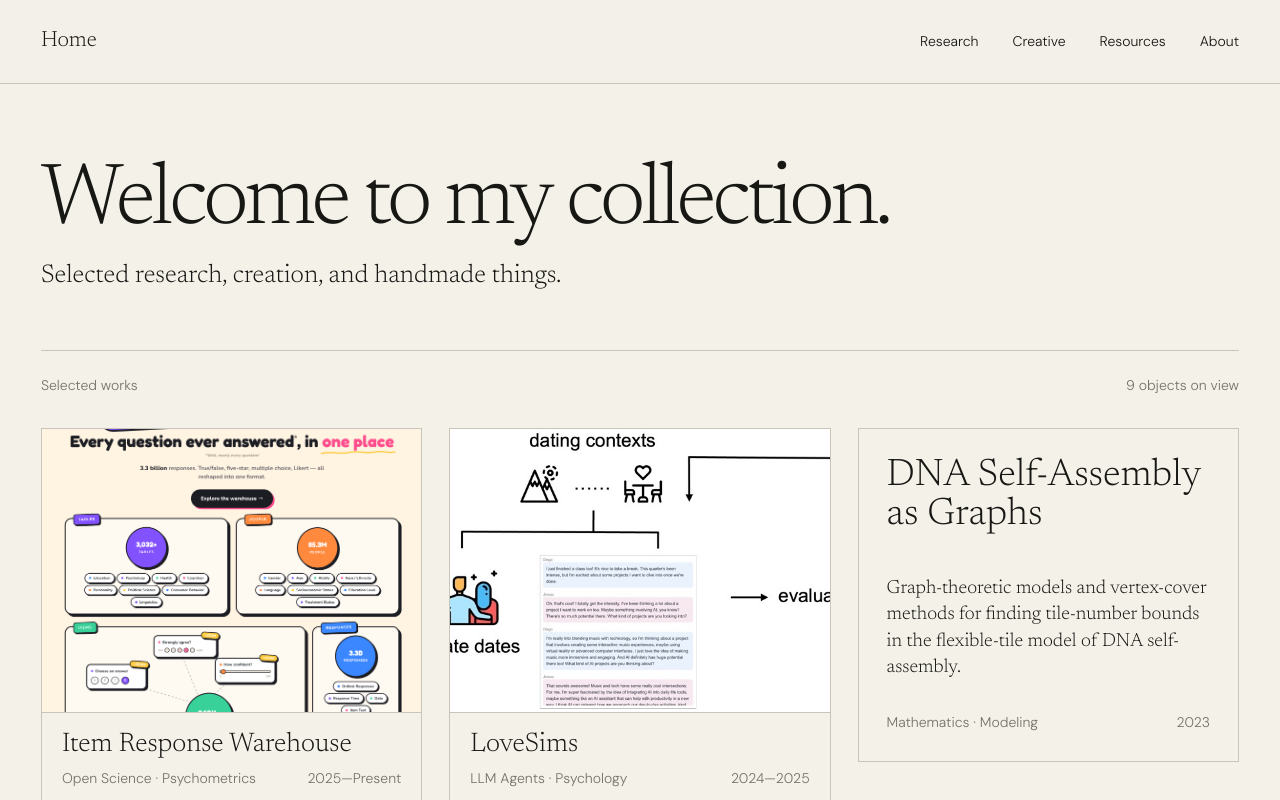
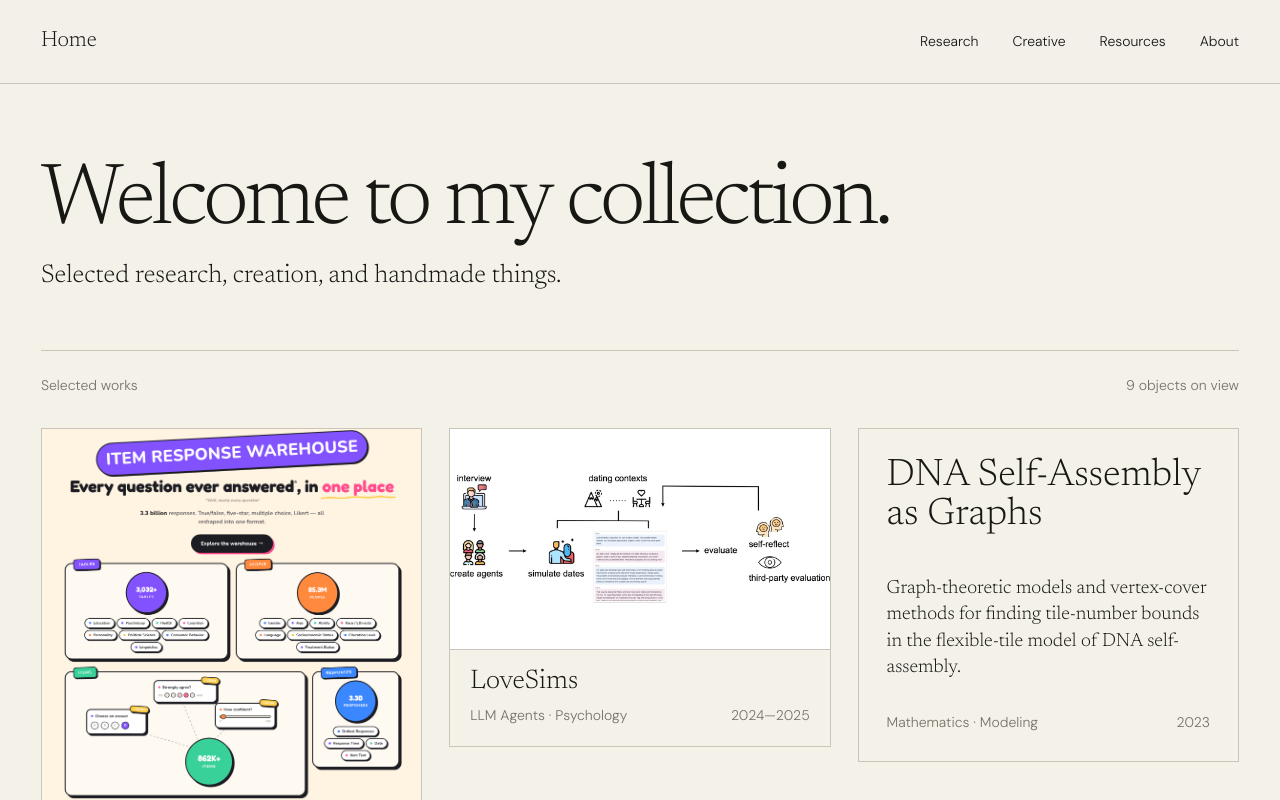
Before and after one commit to xingyi-zhang/xingyi-zhang.github.io, a Next.js app: page / in a window 1280 px wide. Shown: the top 800 px of the page. Built offline with nearby package versions, Linux system fonts and the light colour scheme.

Commit message:
Show portfolio images without cropping

```diff
--- a/app/components/Catalog.tsx
+++ b/app/components/Catalog.tsx
@@ -4,8 +4,7 @@ import { useLayoutEffect, useRef, useState } from "react";
 import type { CatalogItem } from "../data";
 
 function Artwork({ item, large = false }: { item: CatalogItem; large?: boolean }) {
-  const shape = item.shape ?? (item.section === "creative" ? "square" : "landscape");
-  return <div className={`artwork has-image ${shape} ${large ? "large" : ""}`}><img src={item.image} alt={item.title} /></div>;
+  return <div className={`artwork has-image ${large ? "large" : ""}`}><img src={item.image} alt={item.title} /></div>;
 }
 
 function internalUrl(item: CatalogItem) {
--- a/app/data/creative.ts
+++ b/app/data/creative.ts
@@ -6,15 +6,15 @@ export const creativeFilters = {
 };
 
 export const creativeItems: CreativeItem[] = [
-  { section: "creative", id: "hexster", title: "Hexster", date: "2026", labels: ["Tabletop Game", "Team Bilby"], practice: "Design", materials: ["Paper"], description: "A cooperative route-building game about hamsters tunneling toward their partners through silent coordination, spatial reasoning, and a little mind-reading.", links: [{ label: "Project Page", url: "https://mechanicsofmagic.com/2026/07/10/p1-hexster-team-bilby/" }], featured: true, shape: "landscape", image: "/images/creative/hexster.png" },
+  { section: "creative", id: "hexster", title: "Hexster", date: "2026", labels: ["Tabletop Game", "Team Bilby"], practice: "Design", materials: ["Paper"], description: "A cooperative route-building game about hamsters tunneling toward their partners through silent coordination, spatial reasoning, and a little mind-reading.", links: [{ label: "Project Page", url: "https://mechanicsofmagic.com/2026/07/10/p1-hexster-team-bilby/" }], featured: true, image: "/images/creative/hexster.png" },
   { section: "creative", id: "sixth-face", title: "The Sixth Face", date: "2026", labels: ["Game Design", "Team Bathyergus"], practice: "Design", materials: ["Digital"], description: "An experimental game project created with Team Bathyergus.", links: [{ label: "Project Page", url: "https://mechanicsofmagic.com/2026/08/14/p2-the-sixth-face-vincent-van-gogh-team-bathyergus/" }], featured: true, image: "/images/creative/sixth-face.png" },
   { section: "creative", id: "funnel-cake", title: "Funnel Cake Is Not Real Cake", date: "Notes", labels: ["Random Thoughts", "Writing"], practice: "Writing", materials: ["Paper"], description: "A short investigation into names, categories, and suspicious desserts." },
   { section: "creative", id: "taco-transport", title: "Tacos, Burritos & Nachos", date: "Notes", labels: ["Random Thoughts", "Writing"], practice: "Writing", materials: ["Paper"], description: "They may differ primarily in their transportation medium." },
-  { section: "creative", id: "dragon", title: "Dragon", date: "Ongoing", labels: ["Creature", "Object"], practice: "Crochet", materials: ["Yarn"], description: "A small creature from an expanding handmade menagerie.", shape: "portrait", image: "/images/creative/dragon.jpeg" },
+  { section: "creative", id: "dragon", title: "Dragon", date: "Ongoing", labels: ["Creature", "Object"], practice: "Crochet", materials: ["Yarn"], description: "A small creature from an expanding handmade menagerie.", image: "/images/creative/dragon.jpeg" },
   { section: "creative", id: "jellyfish", title: "Jellyfish", date: "Ongoing", labels: ["Creature", "Object"], practice: "Crochet", materials: ["Yarn"], image: "/images/creative/jellyfish.jpeg" },
   { section: "creative", id: "frog", title: "Frog", date: "Ongoing", labels: ["Creature", "Object"], practice: "Crochet", materials: ["Yarn"], image: "/images/creative/frog.jpeg" },
   { section: "creative", id: "sweets", title: "Sweets", date: "Ongoing", labels: ["Cupcake · Donuts · Cake · Ice Cream", "Series"], practice: "Crochet", materials: ["Yarn"], description: "A soft collection of desserts: cupcake, donuts, cake, and ice cream.", featured: true, image: "/images/creative/sweets.jpeg" },
-  { section: "creative", id: "woven-rainbow", title: "Woven Rainbow", date: "Ongoing", labels: ["Weaving", "Textile"], practice: "Weaving", materials: ["Yarn", "Fiber"], featured: true, shape: "landscape" },
+  { section: "creative", id: "woven-rainbow", title: "Woven Rainbow", date: "Ongoing", labels: ["Weaving", "Textile"], practice: "Weaving", materials: ["Yarn", "Fiber"], featured: true },
   { section: "creative", id: "crochet-rainbow", title: "Crochet Rainbow", date: "Ongoing", labels: ["Crochet", "Object"], practice: "Crochet", materials: ["Yarn"] },
   { section: "creative", id: "crochet-swirl", title: "Swirl", date: "Ongoing", labels: ["Crochet", "Study"], practice: "Crochet", materials: ["Yarn"], image: "/images/creative/crochet-swirl.jpeg" },
   { section: "creative", id: "crochet-earrings", title: "金银", date: "Ongoing", labels: ["Crochet", "Wearable"], practice: "Crochet", materials: ["Yarn"], image: "/images/creative/crochet-earrings.jpeg" },
@@ -24,8 +24,8 @@ export const creativeItems: CreativeItem[] = [
   { section: "creative", id: "ceramics-handpinch-2", title: "Hand Pinch II", date: "Course Work", labels: ["Ceramics", "Vessels"], practice: "Ceramics", materials: ["Clay"], image: "/images/creative/ceramics-handpinch-2.jpg" },
   { section: "creative", id: "ceramics-moon", title: "I Love You to the Moon and Back", date: "Course Work", labels: ["Ceramics", "Object"], practice: "Ceramics", materials: ["Clay"], image: "/images/creative/ceramics-moon.jpg" },
   { section: "creative", id: "ceramics-like", title: "赞", date: "Course Work", labels: ["Ceramics", "Object"], practice: "Ceramics", materials: ["Clay"], image: "/images/creative/ceramics-like.jpg" },
-  { section: "creative", id: "yarn-sculpture", title: "Yarn Sculpture", date: "Course Project", labels: ["Sculpture", "Fiber"], practice: "Sculpture", materials: ["Yarn", "Fiber"], description: "A sculpture class final project made with yarn.", shape: "portrait", image: "/images/creative/pouring.jpeg" },
-  { section: "creative", id: "seesaw", title: "Seesaw", date: "Course Project", labels: ["Sculpture", "Installation"], practice: "Sculpture", materials: [], shape: "landscape", image: "/images/creative/seesaw.jpeg" },
-  { section: "creative", id: "beading", title: "Beading Studies", date: "2025", labels: ["Jewelry", "Collection"], practice: "Design", materials: [], shape: "landscape", image: "/images/creative/beading.jpeg" },
+  { section: "creative", id: "yarn-sculpture", title: "Yarn Sculpture", date: "Course Project", labels: ["Sculpture", "Fiber"], practice: "Sculpture", materials: ["Yarn", "Fiber"], description: "A sculpture class final project made with yarn.", image: "/images/creative/pouring.jpeg" },
+  { section: "creative", id: "seesaw", title: "Seesaw", date: "Course Project", labels: ["Sculpture", "Installation"], practice: "Sculpture", materials: [], image: "/images/creative/seesaw.jpeg" },
+  { section: "creative", id: "beading", title: "Beading Studies", date: "2025", labels: ["Jewelry", "Collection"], practice: "Design", materials: [], image: "/images/creative/beading.jpeg" },
   { section: "creative", id: "drawings", title: "Drawings", date: "Ongoing", labels: ["Drawing", "Studies"], practice: "Drawing", materials: ["Paper"], description: "Lines, observations, visual notes, and studies collected over time." },
 ];
--- a/app/data/research.ts
+++ b/app/data/research.ts
@@ -7,7 +7,7 @@ export const researchFilters = {
 
 export const researchItems: ResearchItem[] = [
   { section: "research", id: "irw", title: "Item Response Warehouse", date: "2025—Present", labels: ["Open Science", "Psychometrics"], topics: ["Open Science"], outputs: ["Publication", "Project"], description: "A harmonized repository that makes large-scale item-response datasets easier to find, understand, and reuse.", links: [{ label: "Website", url: "https://itemresponsewarehouse.org/" }, { label: "Paper", url: "https://www.researchgate.net/publication/404056496_The_Item_Response_Warehouse_What_It_Is_How_to_Use_It_and_Targets_for_Potential_Improvements/" }], featured: true, image: "/images/research/irw.png" },
-  { section: "research", id: "lovesims", title: "LoveSims", date: "2024—2025", labels: ["LLM Agents", "Psychology"], topics: ["Perception"], outputs: ["Publication"], description: "An agent-based simulation using psychological and game-theoretic ideas to model partner selection and romantic relationship dynamics.", links: [{ label: "CHI 2025 Paper", url: "https://dl.acm.org/doi/full/10.1145/3706599.3720011" }], featured: true, shape: "portrait", image: "/images/research/lovesim.jpg" },
+  { section: "research", id: "lovesims", title: "LoveSims", date: "2024—2025", labels: ["LLM Agents", "Psychology"], topics: ["Perception"], outputs: ["Publication"], description: "An agent-based simulation using psychological and game-theoretic ideas to model partner selection and romantic relationship dynamics.", links: [{ label: "CHI 2025 Paper", url: "https://dl.acm.org/doi/full/10.1145/3706599.3720011" }], featured: true, image: "/images/research/lovesim.jpg" },
   { section: "research", id: "preregistration", title: "Preregistration & Registered Reports", date: "2023—2024", labels: ["Meta-research", "Psychology"], topics: ["Open Science"], outputs: ["Conference"], description: "An independent meta-analysis comparing rates of statistically significant findings across traditional articles, preregistered articles, and Registered Reports." },
   { section: "research", id: "word-clouds", title: "Semantic Priming in Word Clouds", date: "2022—2024", labels: ["Perception", "Visualization"], topics: ["Perception"], outputs: ["Publication"], description: "Experiments on peripheral vision, multiple primes, and the perceptual limits of reading meaning from word clouds.", links: [{ label: "VIS Paper", url: "https://ieeexplore.ieee.org/abstract/document/11298720" }], image: "/images/research/semantic-priming.png" },
   { section: "research", id: "dna", title: "DNA Self-Assembly as Graphs", date: "2023", labels: ["Mathematics", "Modeling"], topics: ["Graph Theory"], outputs: ["Publication", "Conference"], description: "Graph-theoretic models and vertex-cover methods for finding tile-number bounds in the flexible-tile model of DNA self-assembly.", links: [{ label: "Preprint", url: "https://arxiv.org/abs/2502.03716" }], featured: true },
--- a/app/data/types.ts
+++ b/app/data/types.ts
@@ -10,7 +10,6 @@ export type BaseItem = {
   gallery?: string[];
   links?: Link[];
   featured?: boolean;
-  shape?: "landscape" | "portrait" | "square";
 };
 
 export type ResearchItem = BaseItem & {
--- a/app/globals.css
+++ b/app/globals.css
@@ -26,9 +26,10 @@ main { min-height:calc(100vh - 84px); padding:0 3.2vw 120px; }
 .project-card-cell { min-width:0; padding-bottom:70px; }
 .project-card { display:block; width:100%; min-width:0; border:1px solid var(--line); transition:background .2s,border-color .2s; }
 .project-card.is-linked { cursor:pointer; }
-.artwork { position:relative; overflow:hidden; aspect-ratio:4/3; background:var(--c1); isolation:isolate; transition:filter .25s; }
-.artwork img, .gallery-image img { display:block; width:100%; height:100%; object-fit:cover; }
-.artwork.has-image { border-bottom:1px solid var(--line); background:#e8e4da; }
+.artwork { position:relative; overflow:hidden; background:#fff; isolation:isolate; transition:filter .25s; }
+.artwork img { display:block; width:100%; height:auto; min-height:220px; max-height:520px; object-fit:contain; background:#fff; }
+.gallery-image img { display:block; width:100%; height:100%; object-fit:contain; background:#fff; }
+.artwork.has-image { border-bottom:1px solid var(--line); }
 .project-card.is-linked:hover { background:#efebe2; border-color:#aaa69c; }
 .project-card.is-linked:hover .artwork { background:#efebe2; }
 .project-card.is-linked:hover .card-meta h2 { text-decoration:underline; text-decoration-thickness:1px; text-underline-offset:4px; }
@@ -64,7 +65,7 @@ main { min-height:calc(100vh - 84px); padding:0 3.2vw 120px; }
 .multi-menu button:disabled { opacity:.4; cursor:default; }
 .detail { padding-top:5vh; }
 .hero-button { width:100%; padding:0; border:0; background:none; cursor:zoom-in; }
-.artwork.large { aspect-ratio:16/7; }
+.artwork.large img { min-height:360px; max-height:78vh; }
 .detail-copy { display:grid; grid-template-columns:1fr 1fr; gap:40px; padding:60px 0 120px; border-bottom:1px solid var(--line); }
 .detail h1 { font-size:clamp(55px,7vw,108px); margin:18px 0 0; }
 .description { font:300 25px/1.35 var(--serif); max-width:520px; margin:35px 0; }
@@ -87,6 +88,6 @@ main { min-height:calc(100vh - 84px); padding:0 3.2vw 120px; }
 .about-heading>p:last-child { max-width:none; }
 @media(max-width:1100px){.project-grid{grid-template-columns:repeat(2,minmax(0,1fr))}}
 @media(max-width:640px){.project-grid{grid-template-columns:1fr}}
-@media(max-width:800px){.site-header{height:70px}.menu{display:block}nav{display:none;position:absolute;top:70px;left:0;right:0;background:var(--paper);padding:25px 3.2vw;border-bottom:1px solid var(--line);flex-direction:column}nav.open{display:flex}.intro{padding:8vh 0 6vh}.intro h1,.intro>p:not(.eyebrow){white-space:normal}.catalog-controls{align-items:stretch;flex-direction:column;padding-bottom:55px}.multi-select{flex-basis:auto;width:100%}.detail-copy{grid-template-columns:1fr}.artwork.large{aspect-ratio:4/3}.gallery{grid-template-columns:1fr}.more{justify-content:flex-start;flex-wrap:wrap}}
+@media(max-width:800px){.site-header{height:70px}.menu{display:block}nav{display:none;position:absolute;top:70px;left:0;right:0;background:var(--paper);padding:25px 3.2vw;border-bottom:1px solid var(--line);flex-direction:column}nav.open{display:flex}.intro{padding:8vh 0 6vh}.intro h1,.intro>p:not(.eyebrow){white-space:normal}.catalog-controls{align-items:stretch;flex-direction:column;padding-bottom:55px}.multi-select{flex-basis:auto;width:100%}.detail-copy{grid-template-columns:1fr}.artwork.large img{min-height:260px}.gallery{grid-template-columns:1fr}.more{justify-content:flex-start;flex-wrap:wrap}}
 @media(max-width:520px){main{padding-left:18px;padding-right:18px}.site-header{padding-left:18px;padding-right:18px}.intro h1,.page-heading h1{font-size:58px}.project-grid{grid-template-columns:1fr}.section-title p:last-child{display:none}.page-heading{padding-top:10vh}.filters{padding-bottom:55px}.detail-copy{padding:40px 0 80px}.lightbox{padding:45px}.lightbox>div{width:100%}}
 @media(prefers-reduced-motion:reduce){*{scroll-behavior:auto!important;transition:none!important}}
```
